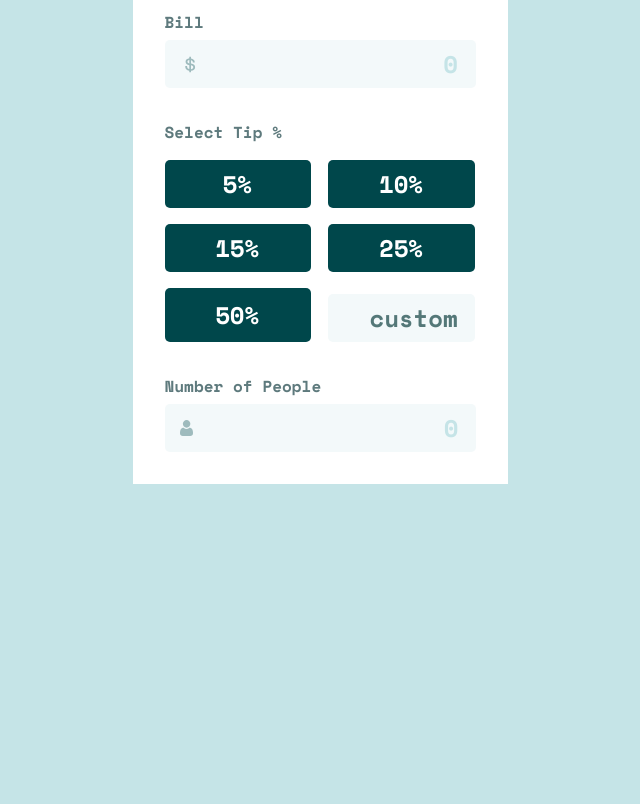
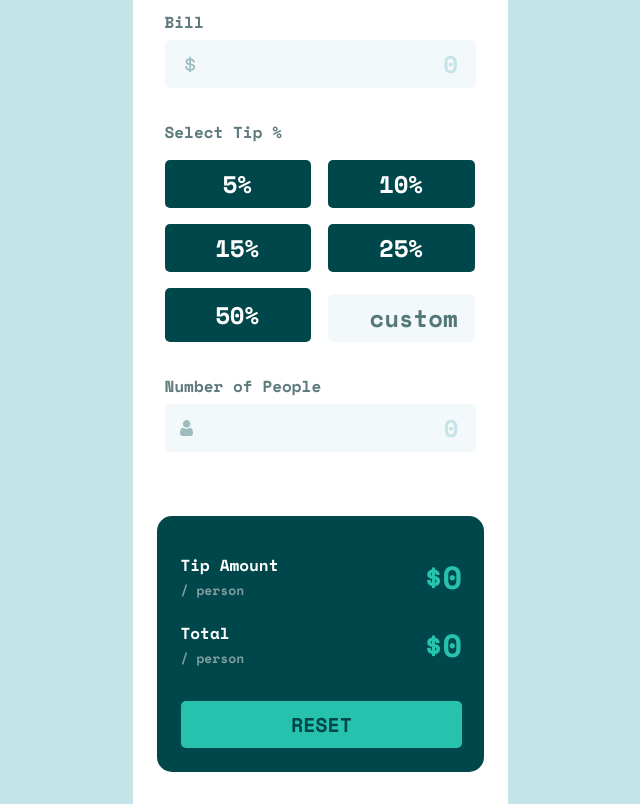
Before and after one commit to otoap/tip-calculator-app, a plain HTML site: page index.html in a window 1280 px wide. Shown: the part 76-880 px from the top of the page, without its empty margins (320-960 px from the left). Before the commit the page ends 800 px from the top, so only its background shows below. Drawn offline with nearby package versions, Linux system fonts and the light colour scheme.

Commit message:
finish bottom section too (css/g\html)

```diff
--- a/index.html
+++ b/index.html
@@ -33,7 +33,16 @@
             <input type="number" name="numPeople" id="people" placeholder="0">
         </section>
         <section class="bottom-section">
+            <div class="tip">
+                <h3>Tip Amount <br> <span>/ person</span></h3>
+                <span class="tip-amount">$0</span>
+            </div>
+            <div class="total">
+                <h3>Total <br> <span>/ person</span></h3>
+                <span class="total-per-person">$0</span>
+            </div>
 
+            <button class="reset">RESET</button>
         </section>
     </main>
 </body>
--- a/style.css
+++ b/style.css
@@ -15,7 +15,9 @@ body {
 }
 
 main {
-    border-radius: 25px;
+    border-radius: 25px 25px 0 0;
+    background-color: #ffff;
+    overflow: hidden;
 }
 
 .top-section {
@@ -124,3 +126,58 @@ input::placeholder {
     background-repeat: no-repeat;
     background-position: 15px;
 }
+
+/*bottom section*/
+
+h3 {
+    font-size: 16px;
+    font-weight: bold;
+    color: #fff;
+}
+
+.bottom-section {
+    padding: 37px 22px 24px 24px;
+    border-radius: 15px;
+    background-color: #00474b;
+    margin: 32px 24px;
+}
+
+h3 span {
+    font-size: 13px;
+    font-weight: bold;
+    color: #7f9d9f;
+}
+
+.bottom-section div {
+    display: flex;
+    align-items: center;
+    justify-content: space-between;
+}
+
+.total {
+    margin-top: 20px;
+}
+
+div .tip-amount, div .total-per-person {
+    font-size: 32px;
+    font-weight: bold;
+    letter-spacing: -0.67px;
+    color: #26c2ae;
+    margin: 0;
+}
+
+.reset {
+    padding: 9px 32px 9px 33px;
+    border-radius: 5px;
+    background-color: #26c2ae;
+    font-size: 20px;
+    font-weight: bold;
+    text-align: center;
+    color: #00474b;
+    width: 100%;
+    margin-top: 32px;
+}
+
+button {
+    cursor: pointer;
+}
```
